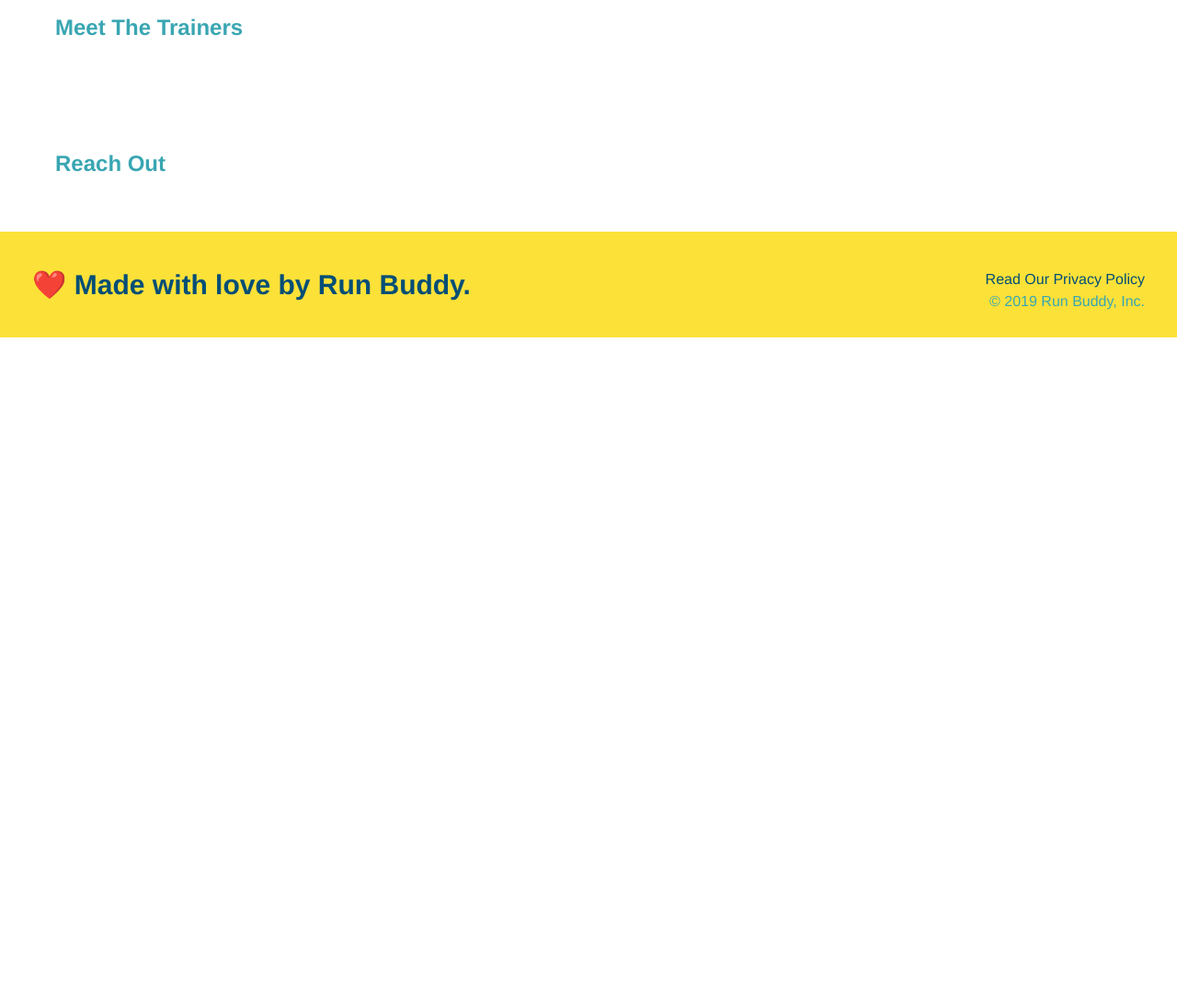
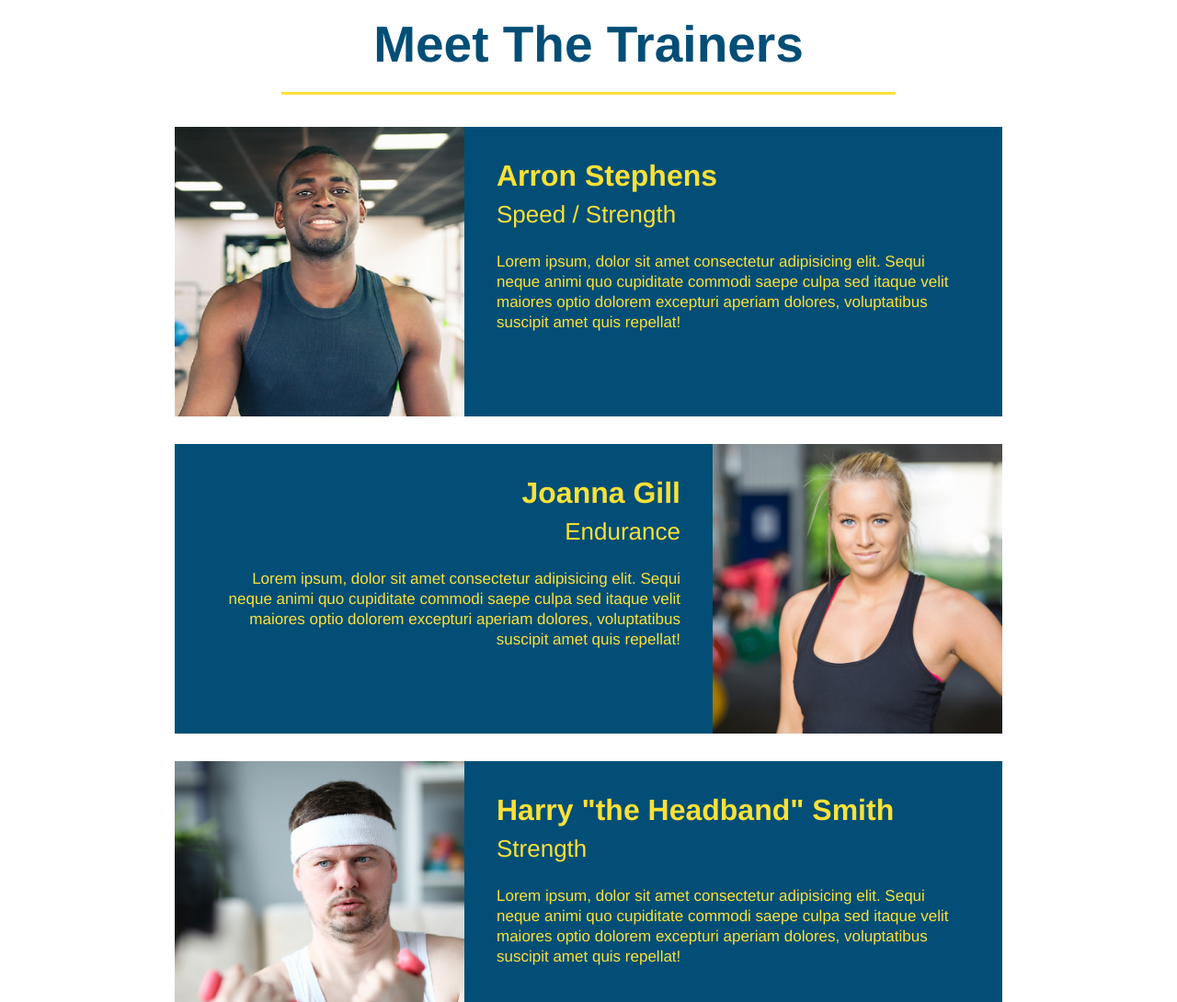
Before and after one commit to jdhawks2132/run-buddy, a plain HTML site: page index.html in a window 1280 px wide. Shown: the part 2740-3830 px from the top of the page at 92% size. Before the commit the page ends 3107 px from the top, so only its background shows below. Drawn offline with Linux system fonts and the light colour scheme.

Commit message:
trainer details and styling added

```diff
--- a/assets/style.css
+++ b/assets/style.css
@@ -177,3 +177,50 @@ section {
 .steps span {
 	font-size: 38px;
 }
+
+.trainers {
+	text-align: center;
+}
+
+.trainer {
+	width: 900px;
+	margin: 0 auto 30px auto;
+	background: #024e76;
+	color: #fce138;
+	overflow: auto;
+}
+
+.trainer img {
+	width: 35%;
+	float: left;
+}
+
+.trainer-bio {
+	padding: 35px;
+	float: left;
+	width: 65%;
+}
+
+.text-left {
+	text-align: left;
+}
+
+.text-right {
+	text-align: right;
+}
+
+.trainer-bio h3 {
+	font-size: 32px;
+	margin-bottom: 8px;
+}
+
+.trainer-bio h4 {
+	font-weight: lighter;
+	font-size: 26px;
+	margin-bottom: 25px;
+}
+
+.trainer-bio p {
+	font-size: 17px;
+	line-height: 1.3;
+}
--- a/index.html
+++ b/index.html
@@ -74,33 +74,68 @@
 			<h2 class="section-title secondary-border">What You Do</h2>
 
 			<div>
-				<img src="./assets/images/step-1.svg" alt="image of person adding information on a computer" />
+				<img src="./assets/images/step-1.svg" alt="person adding information on a computer" />
 				<h3>Step 1: <span>Fill Out the Form Above.</span></h3>
 				<p>You're already here, so why not?</p>
 			</div>
 
 			<div>
-				<img src="./assets/images/step-2.svg" alt="image of text bubbles representing a conversation" />
+				<img src="./assets/images/step-2.svg" alt="text bubbles representing a conversation" />
 				<h3>Step 2: <span>Consult with One of Our Trainers.</span></h3>
 				<p>Are you here to build muscle, lose weight, or just feel good?</p>
 			</div>
 
 			<div>
-				<img src="./assets/images/step-3.svg" alt="image of running shoe" />
+				<img src="./assets/images/step-3.svg" alt="running shoe" />
 				<h3>Step 3: <span>Get Running.</span></h3>
 				<p>Hit the ground running (literally) once your trainer lays out your plan.</p>
 			</div>
 
 			<div>
-				<img src="./assets/images/step-4.svg" alt="image of muscular person flexing with stars surrounding them" />
+				<img src="./assets/images/step-4.svg" alt="muscular person flexing with stars surrounding them" />
 				<h3>Step 4: <span>See Results.</span></h3>
 				<p>Bi-weekly checkins with your trainer will keep you focused</p>
 			</div>
 		</section>
 
 		<!-- "meet the trainers" section -->
-		<section>
-			<h2>Meet The Trainers</h2>
+		<section id="your-trainers" class="trainers">
+			<h2 class="section-title primary-border">Meet The Trainers</h2>
+			<article class="trainer">
+				<img src="./assets/images/trainer-1.jpg" alt="Arron Stephens in his workout clothes, ready to pump iron" />
+				<div class="trainer-bio text-left">
+					<h3>Arron Stephens</h3>
+					<h4>Speed / Strength</h4>
+					<p>
+						Lorem ipsum, dolor sit amet consectetur adipisicing elit. Sequi neque animi quo cupiditate commodi saepe
+						culpa sed itaque velit maiores optio dolorem excepturi aperiam dolores, voluptatibus suscipit amet quis
+						repellat!
+					</p>
+				</div>
+			</article>
+      <article class="trainer">
+        <div class="trainer-bio text-right">
+          <h3>Joanna Gill</h3>
+          <h4>Endurance</h4>
+          <p>
+            Lorem ipsum, dolor sit amet consectetur adipisicing elit. Sequi neque animi quo cupiditate commodi saepe culpa sed
+            itaque velit maiores optio dolorem excepturi aperiam dolores, voluptatibus suscipit amet quis repellat!
+          </p>
+        </div>
+        <img src="./assets/images/trainer-2.jpg" alt="Joanna Gill cooling off after a workout" />
+      </article>
+
+      <!-- third trainer bio -->
+      <article class="trainer">
+        <img src="./assets/images/trainer-3.jpg" alt="Harry Smith wearing a headband and lifting comically small pink weights" />
+        <div class="trainer-bio text-left">
+          <h3>Harry "the Headband" Smith</h3>
+          <h4>Strength</h4>
+          <p>
+            Lorem ipsum, dolor sit amet consectetur adipisicing elit. Sequi neque animi quo cupiditate commodi saepe culpa sed
+            itaque velit maiores optio dolorem excepturi aperiam dolores, voluptatibus suscipit amet quis repellat!
+          </p>
+        </div>
 		</section>
 
 		<!-- "reach out" section -->
```
Also changed, not shown: assets/images/trainer-1.jpg (added), assets/images/trainer-2.jpg (added), assets/images/trainer-3.jpg (added).
